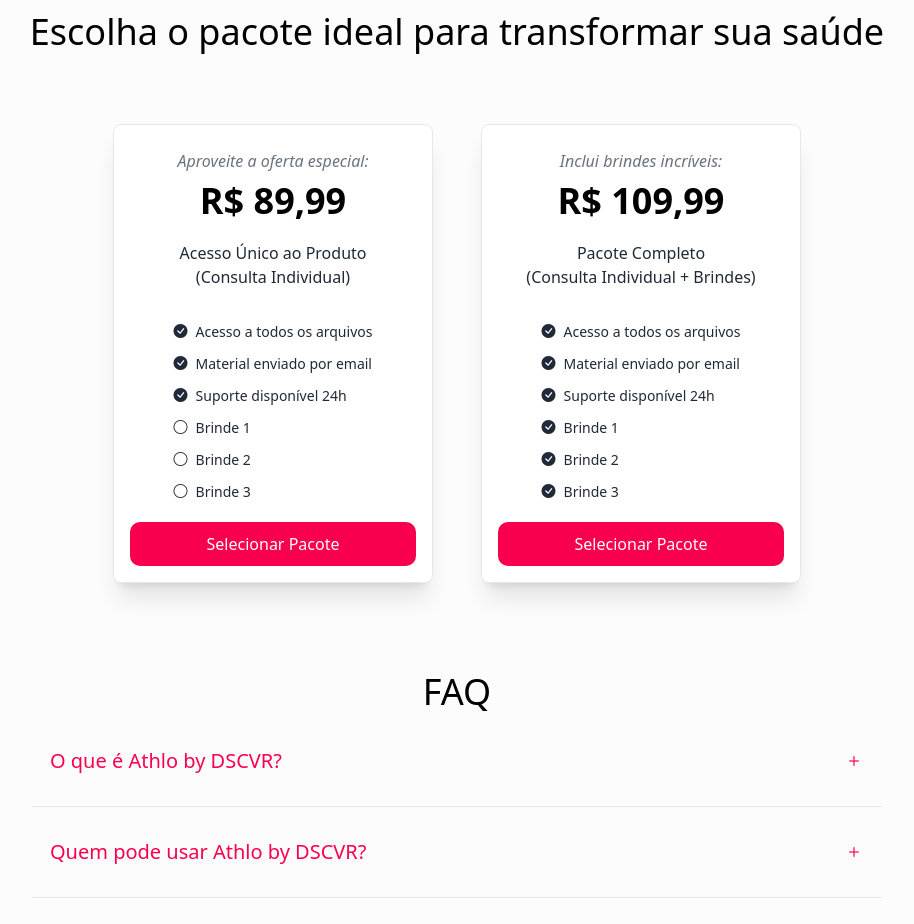
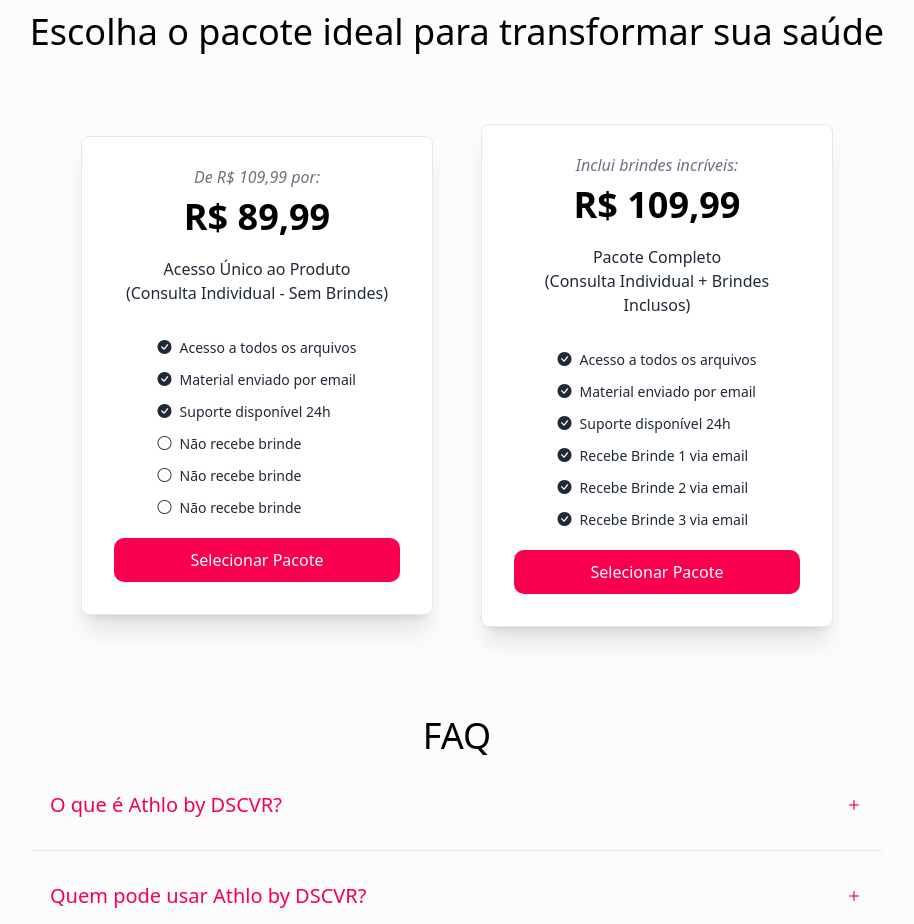
Before and after one commit to DSCVR-Athlo/dscvr-athlo.github.io, a website: page index.html in a window 1280 px wide. Shown: the part 4820-5744 px from the top of the page, without its empty margins (183-1097 px from the left). Drawn offline with nearby package versions, Linux system fonts and the light colour scheme; a web font is replaced by a local one.

Commit message:
Update pricing layout and product prices in index.html

```diff
--- a/index.html
+++ b/index.html
@@ -479,13 +479,13 @@
             Escolha o pacote ideal para transformar sua saúde
           </h3>
 
-          <div class="md:tw-mt-10 tw-w-full tw-flex tw-flex-col md:tw-flex-row tw-place-content-center tw-gap-12">
+          <div class="md:tw-mt-10 tw-w-full tw-flex tw-flex-col md:tw-flex-row tw-items-center tw-justify-center tw-gap-12">
             <!-- Produto com Desconto -->
-            <div class="reveal-up tw-flex tw-w-full tw-max-w-[20rem] tw-flex-col tw-place-items-center tw-gap-2 tw-rounded-lg tw-border-[1px] tw-border-outlineColor tw-bg-white dark:tw-bg-[#080808] dark:tw-border-[#1f2123] tw-p-4 tw-pt-6 tw-shadow-xl">
-              <h4 class="tw-text-md tw-italic tw-text-gray-500 dark:tw-text-gray-300">Aproveite a oferta especial:</h4>
+            <div class="reveal-up tw-flex tw-w-full tw-max-w-[22rem] tw-flex-col tw-place-items-center tw-gap-2 tw-rounded-lg tw-border-[1px] tw-border-outlineColor tw-bg-white dark:tw-bg-[#080808] dark:tw-border-[#1f2123] tw-p-8 tw-pt-7 tw-shadow-xl">
+              <h4 class="tw-text-md tw-italic tw-text-gray-500 dark:tw-text-gray-300">De R$ 109,99 por:</h4>
               <h3 class="tw-text-4xl max-md:tw-text-3xl tw-font-semibold">R$ 89,99</h3>
               <p class="tw-mt-3 tw-text-center tw-text-gray-800 dark:tw-text-gray-100">
-                Acesso Único ao Produto<br/>(Consulta Individual)
+                Acesso Único ao Produto<br/>(Consulta Individual - Sem Brindes)
               </p>
               <hr />
               <ul class="tw-mt-4 tw-flex tw-flex-col tw-gap-3 tw-text-base tw-text-gray-800 dark:tw-text-gray-200">
@@ -503,15 +503,15 @@
                 </li>
                 <li class="tw-text-sm tw-flex tw-gap-2">
                   <i class="bi bi-circle"></i>
-                  <span>Brinde 1</span>
+                  <span>Não recebe brinde</span>
                 </li>
                 <li class="tw-text-sm tw-flex tw-gap-2">
                   <i class="bi bi-circle"></i>
-                  <span>Brinde 2</span>
+                  <span>Não recebe brinde</span>
                 </li>
                 <li class="tw-text-sm tw-flex tw-gap-2">
                   <i class="bi bi-circle"></i>
-                  <span>Brinde 3</span>
+                  <span>Não recebe brinde</span>
                 </li>
               </ul>
               <a href="https://athlo.space/products" class="btn tw-mt-3 !tw-w-full tw-transition-transform tw-duration-[0.3s] hover:tw-scale-x-[1.02]">
@@ -520,11 +520,11 @@
             </div>
 
             <!-- Produto com Brindes -->
-            <div class="reveal-up tw-flex tw-w-full tw-max-w-[20rem] tw-flex-col tw-place-items-center tw-gap-2 tw-rounded-lg tw-border-[1px] tw-border-outlineColor tw-bg-white dark:tw-bg-[#080808] dark:tw-border-[#1f2123] tw-p-4 tw-pt-6 tw-shadow-xl">
+            <div class="reveal-up tw-flex tw-w-full tw-max-w-[22rem] tw-flex-col tw-place-items-center tw-gap-2 tw-rounded-lg tw-border-[1px] tw-border-outlineColor tw-bg-white dark:tw-bg-[#080808] dark:tw-border-[#1f2123] tw-p-8 tw-pt-7 tw-shadow-xl">
               <h4 class="tw-text-md tw-italic tw-text-gray-500 dark:tw-text-gray-300">Inclui brindes incríveis:</h4>
               <h3 class="tw-text-4xl max-md:tw-text-3xl tw-font-semibold">R$ 109,99</h3>
               <p class="tw-mt-3 tw-text-center tw-text-gray-800 dark:tw-text-gray-200">
-                Pacote Completo<br/>(Consulta Individual + Brindes)
+                Pacote Completo<br/>(Consulta Individual + Brindes Inclusos)
               </p>
               <hr />
               <ul class="tw-mt-4 tw-flex tw-flex-col tw-gap-3 tw-text-base tw-text-gray-800 dark:tw-text-gray-100">
@@ -542,15 +542,15 @@
                 </li>
                 <li class="tw-text-sm tw-flex tw-gap-2">
                   <i class="bi bi-check-circle-fill"></i>
-                  <span>Brinde 1</span>
+                  <span>Recebe Brinde 1 via email</span>
                 </li>
                 <li class="tw-text-sm tw-flex tw-gap-2">
                   <i class="bi bi-check-circle-fill"></i>
-                  <span>Brinde 2</span>
+                  <span>Recebe Brinde 2 via email</span>
                 </li>
                 <li class="tw-text-sm tw-flex tw-gap-2">
                   <i class="bi bi-check-circle-fill"></i>
-                  <span>Brinde 3</span>
+                  <span>Recebe Brinde 3 via email</span>
                 </li>
               </ul>
               <a href="https://athlo.space/products" class="btn tw-mt-3 !tw-w-full tw-transition-transform tw-duration-[0.3s] hover:tw-scale-x-[1.02]">
```
Also changed, not shown: css/tailwind-build.css.
